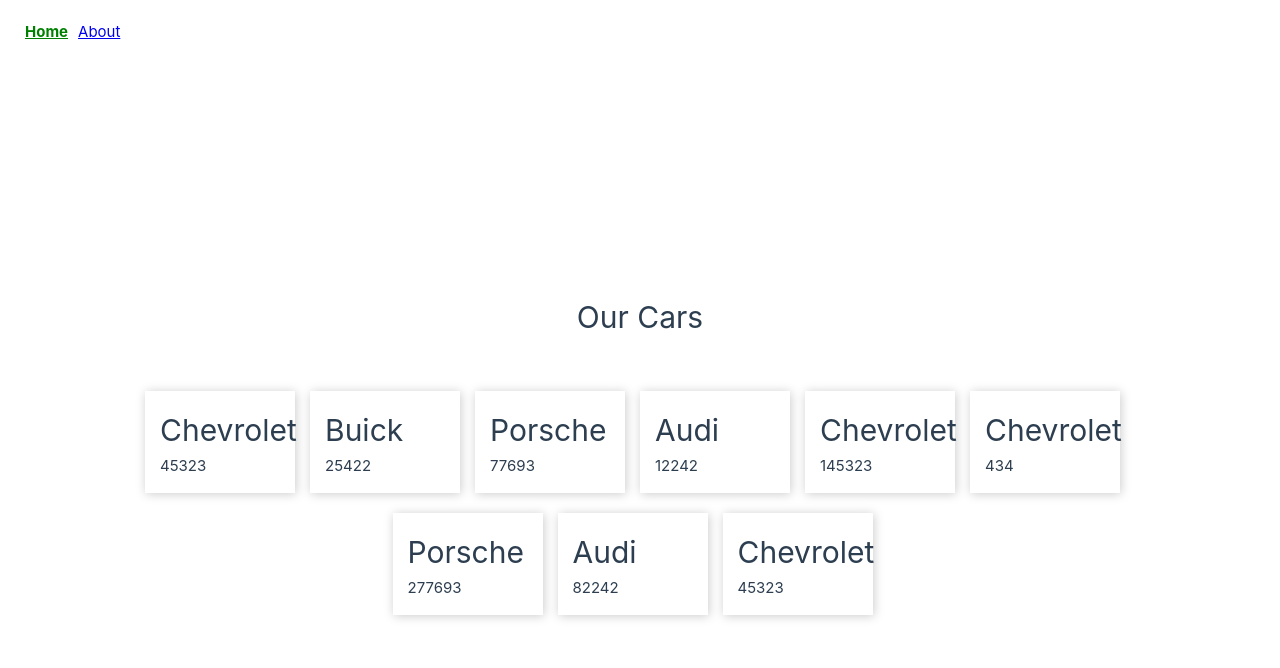
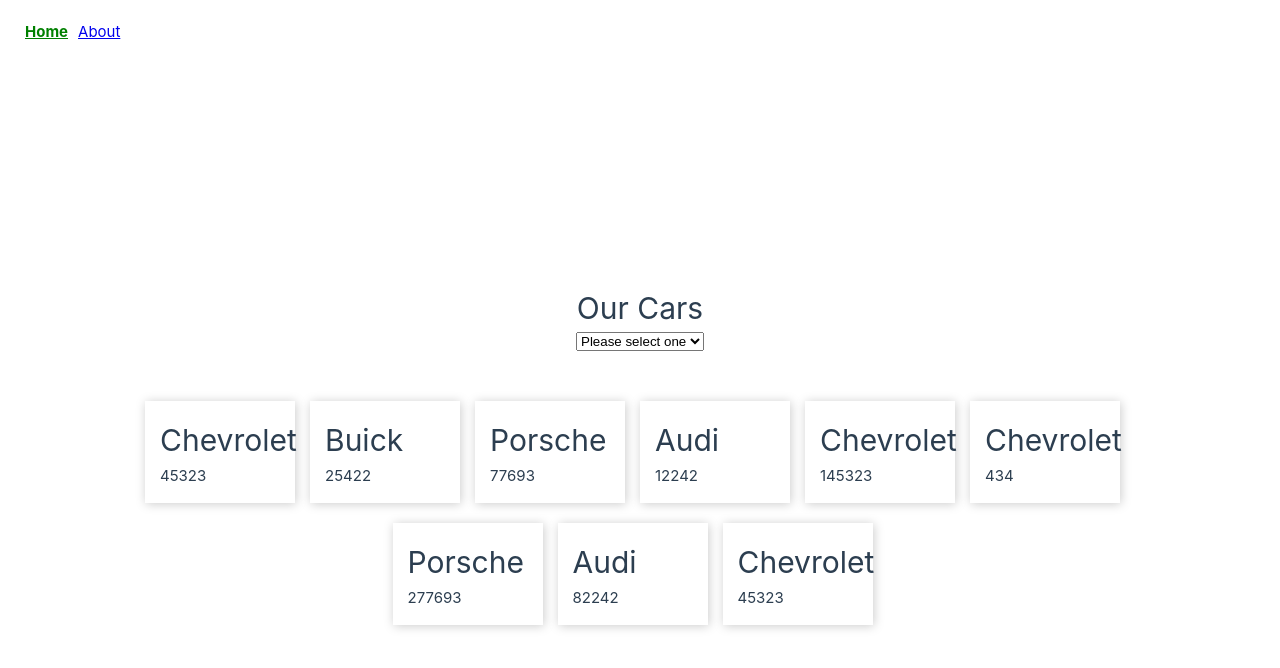
Before and after one commit to TanyeemSafwan/vue-routing, a Vue app: page / in a window 1280 px wide. Shown: the top 668 px of the page. Built offline with nearby package versions, Linux system fonts and the light colour scheme.

Commit message:
feature(frontend):added children routes and go back button

```diff
--- a/src/views/CarView.vue
+++ b/src/views/CarView.vue
@@ -1,10 +1,11 @@
 <script setup>
-import { useRoute } from 'vue-router';
+import { useRoute, RouterView, useRouter } from 'vue-router';
 import { ref, onBeforeMount } from "vue";
 import cars from "../data.json";
 
 const car = ref(null);
 const route = useRoute();
+const router = useRouter();
 
 onBeforeMount(() => {
   car.value = cars.find(c => c.id === parseInt(route.params.id));
@@ -18,9 +19,11 @@
       <p>Body: {{ car.body }}</p>
       <p>Price: {{ car.price }}</p>
       <p>Year: {{ car.year }}</p>
+      <RouterView />
     </div>
     <div v-else>
       Car Not Found!
     </div>
+    <button @click="router.back()">Go Back</button>
   </div>
 </template>
--- /dev/null
+++ b/src/views/DealerView.vue
@@ -0,0 +1,5 @@
+<template>
+  <div>
+    999 222 111
+  </div>
+</template>
--- a/src/views/HomeView.vue
+++ b/src/views/HomeView.vue
@@ -1,15 +1,41 @@
 <script setup>
 import carsData from '../data.json';
-import { ref } from "vue";
-import { useRouter } from "vue-router";
+import { ref, watch, onMounted } from "vue";
+import { useRouter, useRoute } from "vue-router";
 
+const make = ref('');
 const router = useRouter();
+const route = useRoute();
 const cars = ref(carsData);
+const handleChange = () => {
+  router.push({query: {make: make.value}});
+};
+
+onMounted(() => {
+  make.value = route.query.make || '';
+});
+
+watch(make, () => {
+  if(make.value === 'All') cars.value = carsData;
+  else {
+    console.log('something');
+    cars.value = carsData.filter(c => c.make === make.value);
+    console.log(cars.value);
+  }
+});
 </script>
 
 <template>
   <main class="container">
     <h1>Our Cars</h1>
+    <select @change="handleChange" v-model="make">
+      <option disabled value="">Please select one</option>
+      <option value="All">All</option>
+      <option value="Chevrolet">Chevrolet</option>
+      <option value="Buick">Buick</option>
+      <option value="Porsche">Porsche</option>
+      <option value="Audi">Audi</option>
+    </select>
     <div class="cards">
       <div
       v-for="car in cars"
--- /dev/null
+++ b/src/views/ManufacturerVue.vue
@@ -0,0 +1,5 @@
+<template>
+  <div>
+    Contact: 444 222 000
+  </div>
+</template>
```
Also changed, not shown: src/router/index.js (+13 -1 lines).
